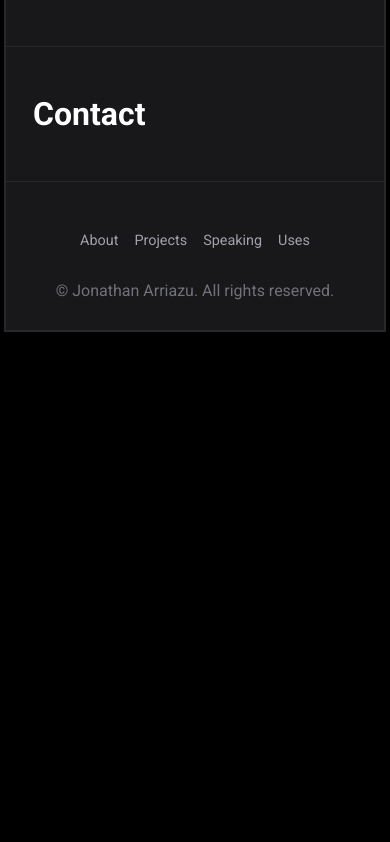
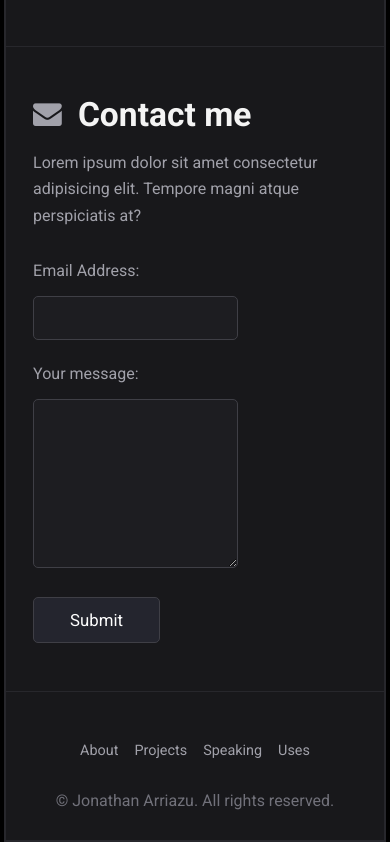
Before and after one commit to JonathanArriazu/myPortfolio, a React (Create React App) app: page / in a window 390 px wide. Shown: the part 2393-3235 px from the top of the page. Before the commit the page ends 2725 px from the top, so only its background shows below. Built offline with nearby package versions, Linux system fonts and the light colour scheme.

Commit message:
feat: contact me form added

```diff
--- a/src/components/contact/contact.css
+++ b/src/components/contact/contact.css
@@ -0,0 +1,91 @@
+
+
+section.contact-me .icon-envelope{
+    color: var(--subtitle);
+    margin-right: 1rem;
+    font-size: 1.8rem;
+}
+
+section.contact-me .title{
+    color: var(--title);
+    margin-bottom: 1rem;
+    font-size: 2.1rem;
+}
+
+section.contact-me .sub-title{
+    color: var(--subtitle);
+    margin-bottom: 2rem;
+    line-height: 1.65rem;
+}
+
+section.contact-me label{
+    color: var(--subtitle);
+}
+
+section.contact-me #email,
+section.contact-me #message{
+    all: unset;
+    background-color: rgba(63, 63, 70, 0.15);
+    border: 1px solid rgb(63, 63, 70);
+    width: 16rem;
+    padding: 0.5rem 1rem;
+    margin-left: 1rem;
+    border-radius: 5px;
+    transition: 0.3s;
+    font-size: 1.1rem;
+}
+
+section.contact-me #email:focus,
+section.contact-me #message:focus{
+    border: 1px solid rgb(45, 212, 191);
+}
+
+section.contact-me #message{
+    min-height: 9rem;
+    resize: vertical;
+}
+
+section.contact-me .submit{
+    background-color: rgba(36, 37, 46, 1);
+    padding: 0.75rem 2rem;
+    text-align: center;
+    font-size: 1.05rem;
+    text-transform: capitalize;
+    border-radius: 5px;
+    transition: 0.3s;
+    margin-top: 1.8rem;
+    border: 1px solid rgb(63, 63, 70);
+}
+
+section.contact-me .submit:hover{
+    scale: 0.97;
+}
+
+@media (max-width: 600px){
+
+    section.contact-me .animation{display: none};
+
+    section.contact-me form{
+        display: flex;
+        flex-direction: column;
+        width: 85%;
+    }
+
+    section.contact-me form div.flex{
+        flex-direction: column;
+        align-items: start;
+    }
+
+    section.contact-me #email,
+    section.contact-me #message {
+        width: 100%;
+        margin-left: 0;
+        padding: 0.7rem 0;
+        margin-top: 1rem;
+    }
+
+    section.contact-me .submit{
+        width: 30%;
+        align-items: center;
+    }
+}
--- a/src/components/contact/contact.jsx
+++ b/src/components/contact/contact.jsx
@@ -3,7 +3,33 @@
 
 const Contact = () => {
   return (
-    <h1>Contact</h1>
+    <section className='contact-me'>
+
+      <h1 className='title'>
+        <span className='icon-envelope'></span>
+        Contact me
+      </h1>
+      <p className='sub-title'>Lorem ipsum dolor sit amet consectetur adipisicing elit. Tempore magni atque perspiciatis at?</p>
+
+      <div className="flex">
+        <form>
+
+          <div className='flex'>
+            <label htmlFor="email">Email Address:</label>
+            <input required type="email" name='' id='email' />
+          </div>
+
+          <div className='flex' style={{marginTop: '24px'}}>
+            <label htmlFor="message">Your message:</label>
+            <textarea required name="" id="message"></textarea>
+          </div>
+
+          <button className='submit'>Submit</button>
+        </form>
+        <div className='border animation'>a</div>
+      </div>
+
+    </section>
   )
 }
 
```
